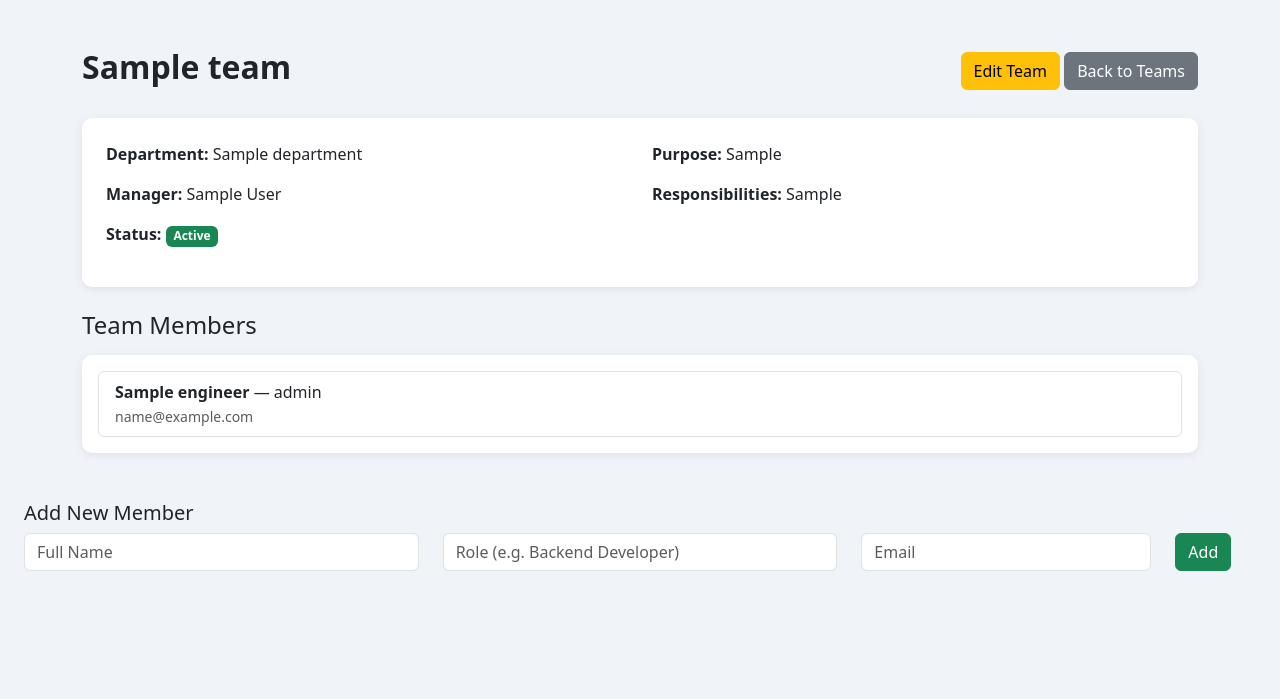
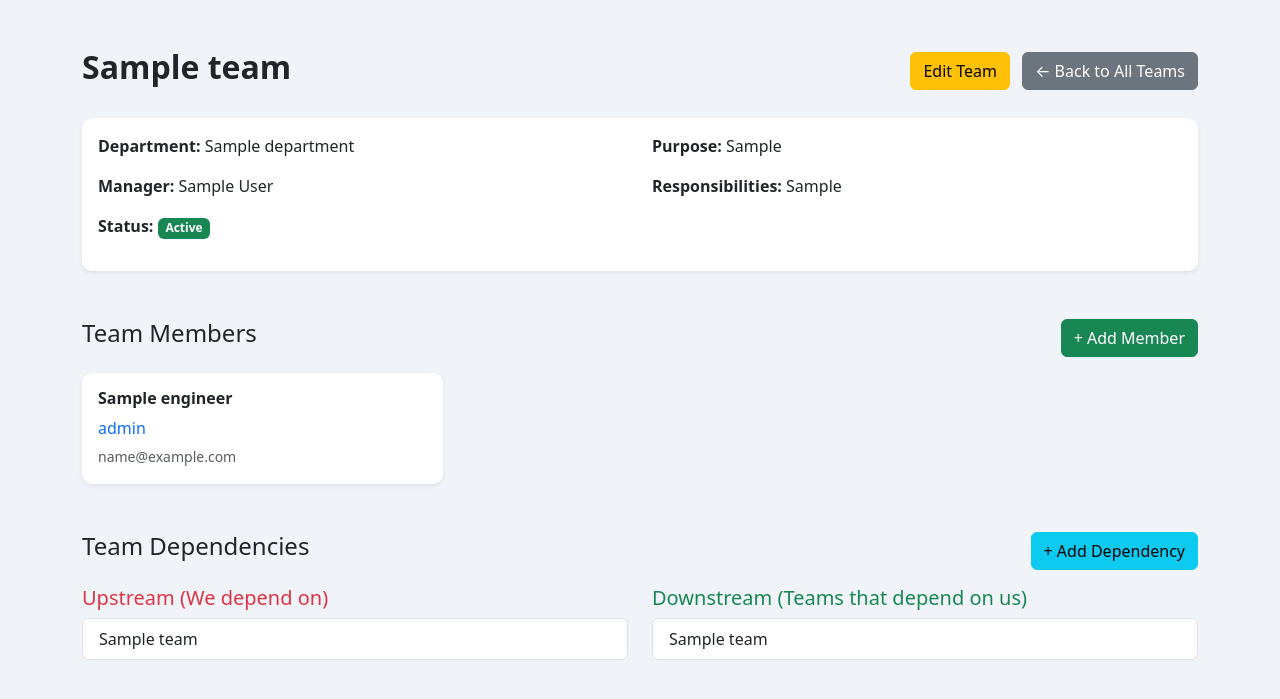
Before and after one commit to timileyinoluwasheyi438-hub/sky-portal, a Django app: page /teams/1/ in a window 1280 px wide. Shown: the part 56-755 px from the top of the page. Run offline with Django 5.2, Linux system fonts and the light colour scheme; a user stored in the database is signed in; tables that the repository leaves empty hold one stand-in row (values such as "Sample post").

Commit message:
your messgae

```diff
--- a/teams/urls.py
+++ b/teams/urls.py
@@ -25,4 +25,6 @@ urlpatterns = [
     path('search/', views.search, name='search'),
     path('audit/', views.audit_log, name='audit_log'),
     path('<int:pk>/add-engineer/', views.add_engineer, name='add_engineer'),
+    path('teams/<int:team_pk>/add-engineer/', views.add_engineer, name='add_engineer'),
+    path('teams/<int:team_pk>/add-dependency/', views.add_dependency, name='add_dependency'),
 ]
--- a/teams/views.py
+++ b/teams/views.py
@@ -3,8 +3,10 @@ from django.contrib.auth.decorators import login_required
 from django.contrib import messages
 from django.db.models import Q
 from .models import Engineer, Team
+from .forms import TeamForm,EngineerForm
 from .models import Department, Team, AuditLog
-from .forms import TeamForm, DepartmentForm
+from .forms import TeamForm
+from .forms import DependencyForm
 
 @login_required
 def dashboard(request):
@@ -126,11 +128,32 @@ def audit_log(request):
 
 
 @login_required
-def add_engineer(request, pk):
-    team = get_object_or_404(Team, pk=pk)
+def add_engineer(request, team_pk):
+    team = get_object_or_404(Team, pk=team_pk)
     if request.method == 'POST':
-        name = request.POST.get('name')
-        role = request.POST.get('role')
-        email = request.POST.get('email')
-        Engineer.objects.create(team=team, name=name, role=role, email=email)
-    return redirect('team_detail', pk=pk)
+        form = EngineerForm(request.POST)
+        if form.is_valid():
+            engineer = form.save(commit=False)
+            engineer.team = team
+            engineer.save()
+            messages.success(request, f"{engineer.name} added to {team.name}")
+            return redirect('team_detail', pk=team.pk)
+    else:
+        form = EngineerForm()
+    return render(request, 'teams/add_engineer.html', {'form': form, 'team': team})
+
+
+@login_required
+def add_dependency(request, team_pk):
+    team = get_object_or_404(Team, pk=team_pk)
+    if request.method == 'POST':
+        form = DependencyForm(request.POST)
+        if form.is_valid():
+            dependency = form.save(commit=False)
+            dependency.team = team
+            dependency.save()
+            messages.success(request, f"Dependency added successfully")
+            return redirect('team_detail', pk=team.pk)
+    else:
+        form = DependencyForm()
+    return render(request, 'teams/add_dependency.html', {'form': form, 'team': team})
--- a/templates/teams/team_details.html
+++ b/templates/teams/team_details.html
@@ -4,12 +4,14 @@
     <div class="d-flex justify-content-between align-items-center mb-4">
         <h2 class="fw-bold">{{ team.name }}</h2>
         <div>
-            <a href="{% url 'team_edit' team.pk %}" class="btn btn-warning">Edit Team</a>
-            <a href="{% url 'team_list' %}" class="btn btn-secondary">Back to Teams</a>
+            <a href="{% url 'team_edit' team.pk %}" class="btn btn-warning me-2">Edit Team</a>
+            <a href="{% url 'team_list' %}" class="btn btn-secondary">← Back to All Teams</a>
         </div>
     </div>
 
-    <div class="card p-4 mb-4">
+    <!-- Team Basic Info -->
+    <div class="card mb-5 shadow-sm">
+        <div class="card-body">
             <div class="row">
                 <div class="col-md-6">
                     <p><strong>Department:</strong> {{ team.department.name }}</p>
@@ -20,7 +22,11 @@
                             No manager assigned
                         {% endif %}
                     </p>
-                <p><strong>Status:</strong> <span class="badge bg-{% if team.status == 'active' %}success{% else %}warning{% endif %}">{{ team.status|title }}</span></p>
+                    <p><strong>Status:</strong>
+                        <span class="badge bg-{% if team.status == 'active' %}success{% else %}warning{% endif %}">
+                            {{ team.status|title }}
+                        </span>
+                    </p>
                 </div>
                 <div class="col-md-6">
                     <p><strong>Purpose:</strong> {{ team.purpose }}</p>
@@ -28,45 +34,65 @@
                 </div>
             </div>
         </div>
+    </div>
 
-    <!-- Engineers / Members Section -->
-    <h4 class="mb-3">Team Members</h4>
-    <div class="card">
+    <!-- Team Members -->
+    <div class="mb-5">
+        <div class="d-flex justify-content-between align-items-center mb-3">
+            <h4>Team Members</h4>
+            <a href="{% url 'add_engineer' team.pk %}" class="btn btn-success">+ Add Member</a>
+        </div>
+        {% if engineers %}
+            <div class="row g-3">
+                {% for eng in engineers %}
+                <div class="col-md-4">
+                    <div class="card h-100 shadow-sm">
                         <div class="card-body">
-            {% if engineers %}
-                <ul class="list-group">
-                    {% for engineer in engineers %}
-                    <li class="list-group-item">
-                        <strong>{{ engineer.name }}</strong> — {{ engineer.role }}
-                        {% if engineer.email %}<br><small class="text-muted">{{ engineer.email }}</small>{% endif %}
-                    </li>
+                            <h6 class="fw-bold">{{ eng.name }}</h6>
+                            <p class="text-primary mb-1">{{ eng.role }}</p>
+                            {% if eng.email %}<small class="text-muted">{{ eng.email }}</small>{% endif %}
+                        </div>
+                    </div>
+                </div>
                 {% endfor %}
-                </ul>
+            </div>
         {% else %}
             <p class="text-muted">No members added yet.</p>
         {% endif %}
     </div>
+
+    <!-- Dependencies -->
+    <div>
+        <div class="d-flex justify-content-between align-items-center mb-3">
+            <h4>Team Dependencies</h4>
+            <a href="{% url 'add_dependency' team.pk %}" class="btn btn-info">+ Add Dependency</a>
+        </div>
+        <div class="row">
+            <div class="col-md-6">
+                <h5 class="text-danger">Upstream (We depend on)</h5>
+                {% if upstream %}
+                    <ul class="list-group">
+                        {% for dep in upstream %}
+                        <li class="list-group-item">{{ dep.depends_on.name }}</li>
+                        {% endfor %}
+                    </ul>
+                {% else %}
+                    <p class="text-muted">No upstream dependencies yet.</p>
+                {% endif %}
+            </div>
+            <div class="col-md-6">
+                <h5 class="text-success">Downstream (Teams that depend on us)</h5>
+                {% if downstream %}
+                    <ul class="list-group">
+                        {% for dep in downstream %}
+                        <li class="list-group-item">{{ dep.team.name }}</li>
+                        {% endfor %}
+                    </ul>
+                {% else %}
+                    <p class="text-muted">No downstream dependencies yet.</p>
+                {% endif %}
             </div>
         </div>
-
-<div class="mt-5">
-    <h5>Add New Member</h5>
-    <form method="post" action="{% url 'add_engineer' team.pk %}">
-        {% csrf_token %}
-        <div class="row">
-            <div class="col-md-4">
-                <input type="text" name="name" class="form-control" placeholder="Full Name" required>
-            </div>
-            <div class="col-md-4">
-                <input type="text" name="role" class="form-control" placeholder="Role (e.g. Backend Developer)" required>
-            </div>
-            <div class="col-md-3">
-                <input type="email" name="email" class="form-control" placeholder="Email">
-            </div>
-            <div class="col-md-1">
-                <button type="submit" class="btn btn-success">Add</button>
     </div>
 </div>
-    </form>
-</div>
 {% endblock %}
```
Also changed, not shown: teams/forms.py (+16 -15 lines), templates/teams/add_dependency.html (added, +18 -0 lines), templates/teams/add_engineer.html (added). Lines whose indentation alone changed are shown as unchanged.
